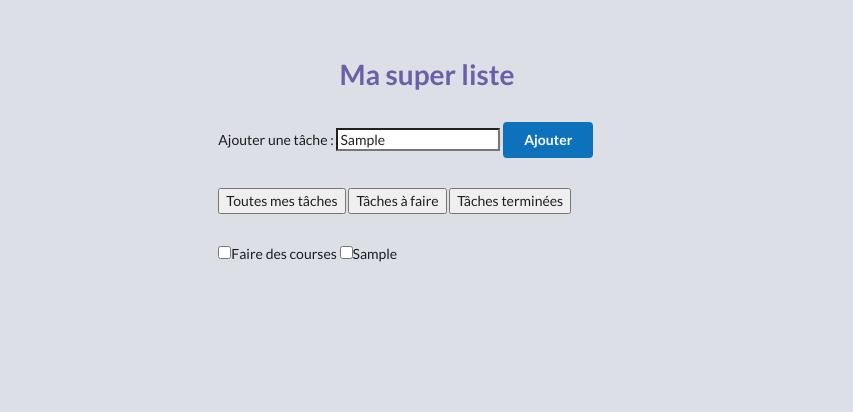
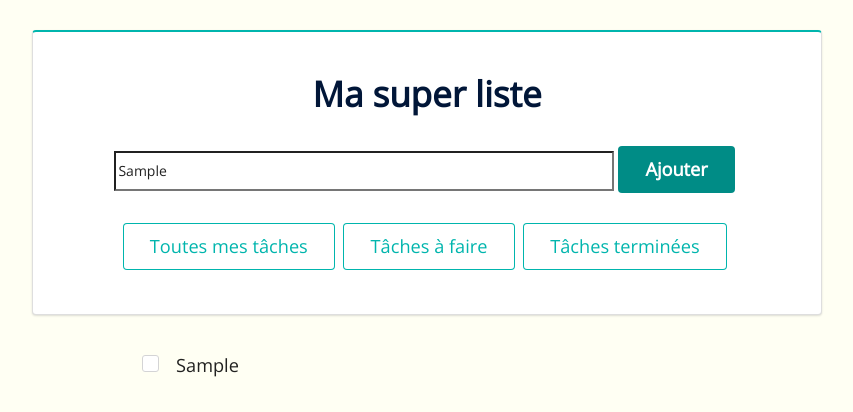
Before and after one commit to Laure-Milian/Todo_list, a plain HTML site: page index.html in a window 1280 px wide. Both pictures are taken after typing "Sample" into the empty fields and a click on the button "Ajouter". Shown: the whole page, without its empty margins (213-1066 px from the left). Drawn offline with nearby package versions, Linux system fonts and the light colour scheme.

Commit message:
Mise en forme CSS terminée

```diff
--- a/app.js
+++ b/app.js
@@ -1,8 +1,5 @@
 (function() {
-	console.log('coucou');
-	//alert('Bienvenue dans ma super liste !');
-
-//	$('.container').append('<p>Pourquoi ?</p>');
+	'use strict';
 
 	//Création tableau vide
 	var tabTasks = [];
@@ -16,7 +13,7 @@
 		};
 		console.log(tabTasks);
 
-		$('.tasks').append('<label data-index="'+ indexTask +'"><input type="checkbox" data-index="'+ indexTask + '">'+ tabTasks[indexTask].title +'</label>');
+		$('.tasks').append('<li><div class="ui checkbox"><input type="checkbox" data-index="'+ indexTask + '"><label data-index="'+ indexTask +'">'+ tabTasks[indexTask].title +'</label></div></li>');
 	});
 
 	//Clic sur checkbox pour modifier class
@@ -75,11 +72,11 @@ function isChecked(numInput){
 }
 
 function statusFalse(index){
-	$('.tasks').append('<label data-index="' + index +'"><input type="checkbox" data-index="' + index + '">' + tabTasks[index].title + '</label>');
+	$('.tasks').append('<li><div class="ui checkbox"><input type="checkbox" data-index="' + index + '"><label data-index="' + index +'">' + tabTasks[index].title + '</label></div></li>');
 }
 
 function statusTrue(index){
-	$('.tasks').append('<label data-index="' + index +'"><input type="checkbox" checked="checked" data-index="' + index + '">' + tabTasks[index].title + '</label>');
+	$('.tasks').append('<li><div class="ui checkbox"><input type="checkbox" checked="checked" data-index="' + index + '"><label data-index="' + index +'">' + tabTasks[index].title + '</label></div></li>');
 	$('label[data-index="'+ index +'"]').addClass('checked');
 }
 
--- a/index.html
+++ b/index.html
@@ -3,33 +3,37 @@
 <head>
 	<meta charset="UTF-8">
 	<title>Todo List</title>
+	<link href="https://fonts.googleapis.com/css?family=Open+Sans" rel="stylesheet">
+	<link rel="stylesheet" href="semantic.min.css">
 	<link rel="stylesheet" href="style.css">
-	<link rel="stylesheet" href="semantic.min.css">
 </head>
 <body>
 
-	<div class="ui container centered grid">
-		<div class="seven wide column">
-			<div>
-				<h1 class="ui centered header">Ma super liste</h1>
+	<div class="ui centered grid">
+		<div class="ui ten wide centered column">
+			<div class="ui teal center aligned segment">
+				<div class="row">
+					<h1 class="ui centered header">Ma super liste</h1>
+				</div>
+				<div class="row">
+					<input id="fieldInput" type="text" name="todo">
+					<button id="add" class="ui teal button">Ajouter</button>
+				</div>
+				<div class="row">
+					<button class="ui teal basic button" id="allTasks">Toutes mes tâches</button>
+					<button class="ui teal basic button" id="tasksToDo">Tâches à faire</button>
+					<button class="ui teal basic button" id="tasksDone">Tâches terminées</button>
+				</div>
 			</div>
+			<div class="row">
+				<div id="tasks" class="eight wide centered column">
+					<ul class="tasks middle aligned">
 
-			<div>
-				<span>Ajouter une tâche :</span>
-				<input type="text" name="todo">
-				<button id="add" class="ui primary button">Ajouter</button>
-			</div>
-
-			<div>
-				<button id="allTasks">Toutes mes tâches</button>
-				<button id="tasksToDo">Tâches à faire</button>
-				<button id="tasksDone">Tâches terminées</button>
-			</div>
-
-			<div class="tasks">
-				<label><input data-num="1" type="checkbox">Faire des courses</label>
+					</ul>
+				</div>
 			</div>
 		</div>
+
 
 	</div>
 
--- a/style.css
+++ b/style.css
@@ -1,21 +1,53 @@
 html > body {
-	background-color: #dddfe6;
+	background-color: #FFFFF3;
+	font-family: 'Open Sans', sans-serif;
 }
 
 div {
 	margin: 30px;
 }
 
+.ui.teal.button {
+	font-family: 'Open Sans', sans-serif;
+	font-size: 1.3em;
+}
+
 .ui.centered.header {
-	color: #6a60a9;
+	color: #011638;
+	font-family: 'Open Sans', sans-serif;
+	font-size: 2.5em;
 }
-/*.container {
-	width: 70%;
-	margin: 0 auto;
-}*/
+.tasks li .ui.checkbox {
+	margin: 10px;
+	font-size: 1.3em;
+	line-height: 1.2em;
+}
 
-.checked {
+div > ul.tasks > li {
+	list-style: none;
+}
+
+#tasks .checked {
 	color: grey;
 	text-decoration: line-through;
 	font-style: italic;
 }
+
+#textInput {
+	font-size: 22px;
+}
+
+#fieldInput {
+	height: 40px;
+	width: 500px;
+}
+
+.ui.thirteen.wide.centered.grid {
+	margin-top: 40px;
+}
+
+#tasks {
+	margin-top: 10px;
+	text-align: left;
+
+}
```
